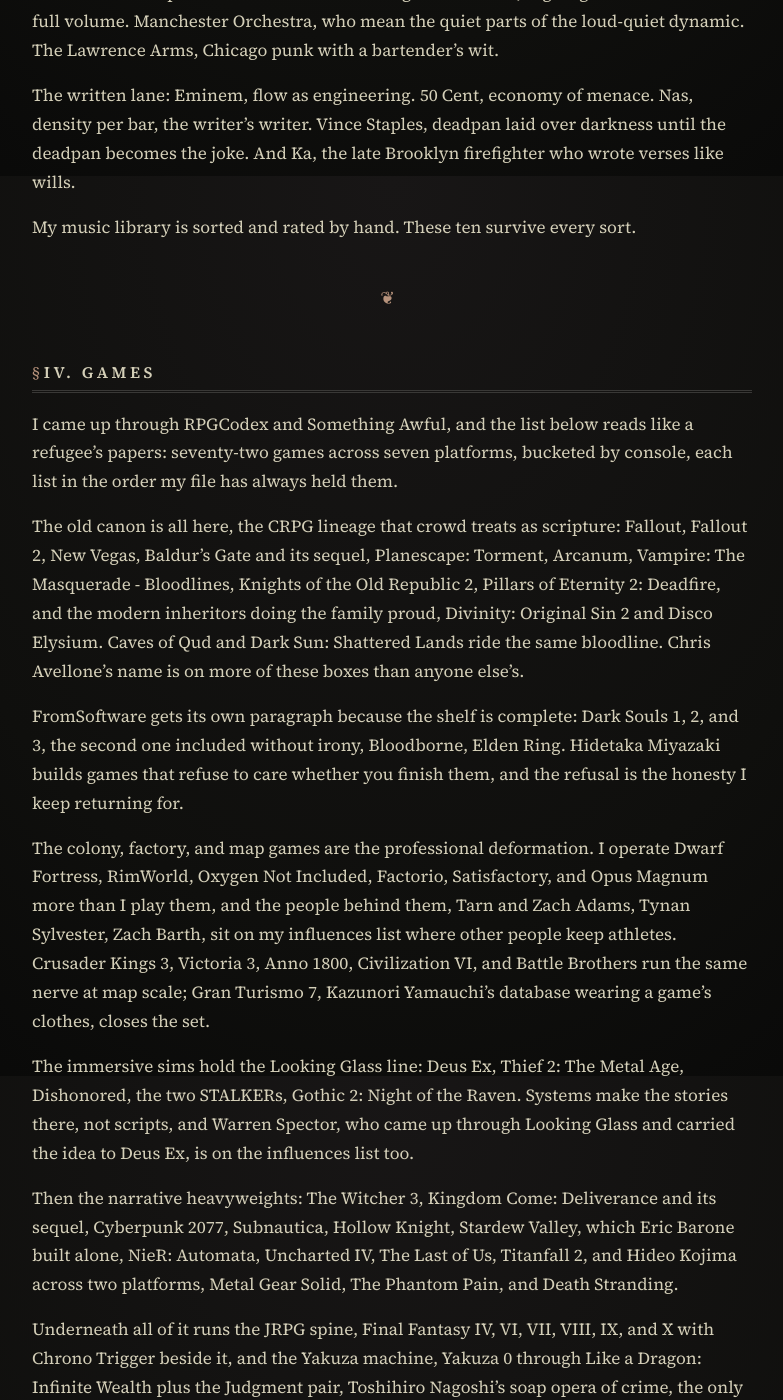
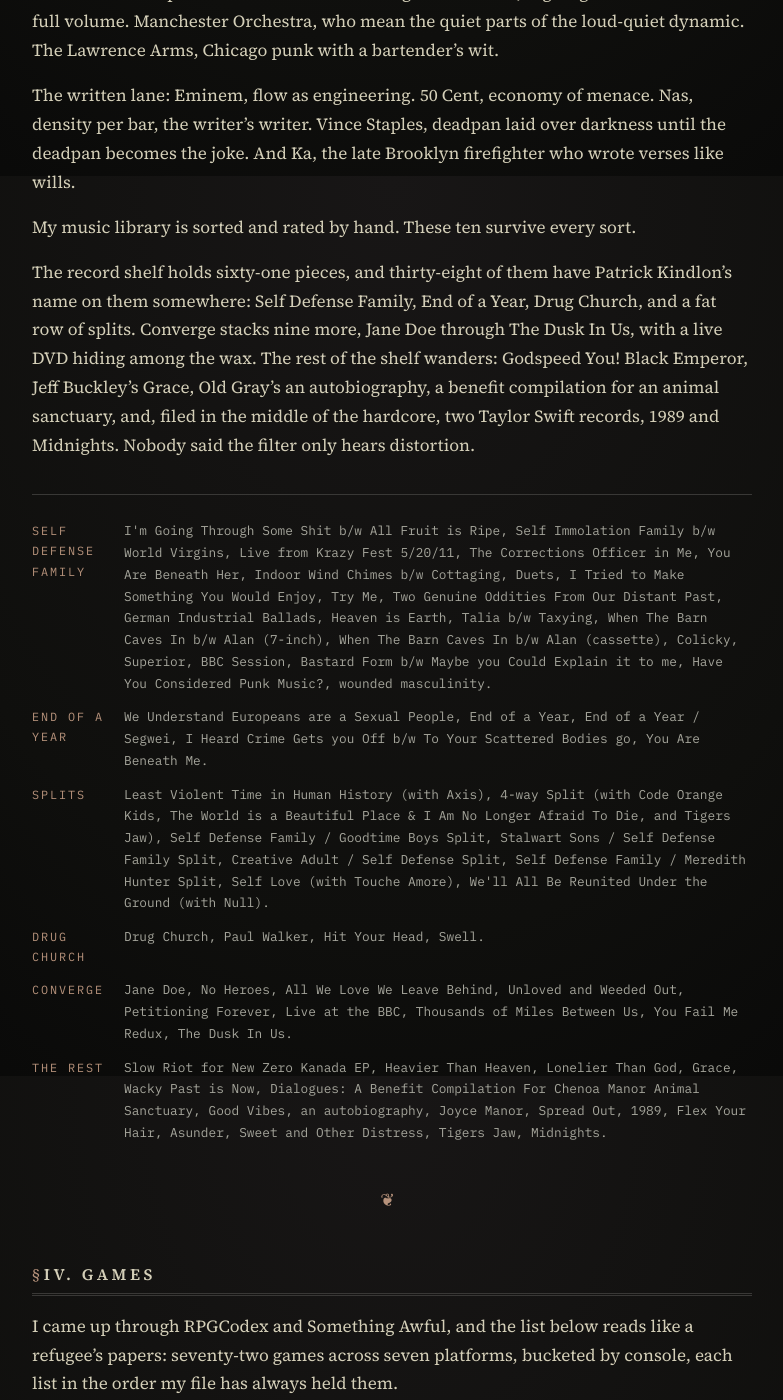
Before and after one commit to VirInvictus/VirInvictus.github.io, a Jekyll site: the page built from canon.md, in a window 1280 px wide and 1400 px high, scrolled down 1624 px. Shown: the whole window, without its empty margins (248-1031 px from the left). Built offline with Jekyll 4.4.1, drawn with Linux system fonts in a browser that asks for light colours; some of the changed text lies outside the part shown.

Commit message:
content: The Influences at /influences/ and the canon's vinyl and board shelves

```diff
--- a/canon.md
+++ b/canon.md
@@ -39,6 +39,23 @@ The written lane: Eminem, flow as engineering. 50 Cent, economy of menace. Nas,
 
 My music library is sorted and rated by hand. These ten survive every sort.
 
+The record shelf holds sixty-one pieces, and thirty-eight of them have Patrick Kindlon's name on them somewhere: Self Defense Family, End of a Year, Drug Church, and a fat row of splits. Converge stacks nine more, Jane Doe through The Dusk In Us, with a live DVD hiding among the wax. The rest of the shelf wanders: Godspeed You! Black Emperor, Jeff Buckley's Grace, Old Gray's an autobiography, a benefit compilation for an animal sanctuary, and, filed in the middle of the hardcore, two Taylor Swift records, 1989 and Midnights. Nobody said the filter only hears distortion.
+
+<dl class="canon-ledger" aria-label="Record archive by artist">
+<dt>Self Defense Family</dt>
+<dd>I'm Going Through Some Shit b/w All Fruit is Ripe, Self Immolation Family b/w World Virgins, Live from Krazy Fest 5/20/11, The Corrections Officer in Me, You Are Beneath Her, Indoor Wind Chimes b/w Cottaging, Duets, I Tried to Make Something You Would Enjoy, Try Me, Two Genuine Oddities From Our Distant Past, German Industrial Ballads, Heaven is Earth, Talia b/w Taxying, When The Barn Caves In b/w Alan (7-inch), When The Barn Caves In b/w Alan (cassette), Colicky, Superior, BBC Session, Bastard Form b/w Maybe you Could Explain it to me, Have You Considered Punk Music?, wounded masculinity.</dd>
+<dt>End of a Year</dt>
+<dd>We Understand Europeans are a Sexual People, End of a Year, End of a Year / Segwei, I Heard Crime Gets you Off b/w To Your Scattered Bodies go, You Are Beneath Me.</dd>
+<dt>Splits</dt>
+<dd>Least Violent Time in Human History (with Axis), 4-way Split (with Code Orange Kids, The World is a Beautiful Place &amp; I Am No Longer Afraid To Die, and Tigers Jaw), Self Defense Family / Goodtime Boys Split, Stalwart Sons / Self Defense Family Split, Creative Adult / Self Defense Split, Self Defense Family / Meredith Hunter Split, Self Love (with Touche Amore), We'll All Be Reunited Under the Ground (with Null).</dd>
+<dt>Drug Church</dt>
+<dd>Drug Church, Paul Walker, Hit Your Head, Swell.</dd>
+<dt>Converge</dt>
+<dd>Jane Doe, No Heroes, All We Love We Leave Behind, Unloved and Weeded Out, Petitioning Forever, Live at the BBC, Thousands of Miles Between Us, You Fail Me Redux, The Dusk In Us.</dd>
+<dt>The rest</dt>
+<dd>Slow Riot for New Zero Kanada EP, Heavier Than Heaven, Lonelier Than God, Grace, Wacky Past is Now, Dialogues: A Benefit Compilation For Chenoa Manor Animal Sanctuary, Good Vibes, an autobiography, Joyce Manor, Spread Out, 1989, Flex Your Hair, Asunder, Sweet and Other Distress, Tigers Jaw, Midnights.</dd>
+</dl>
+
 <p class="ornament ornament--fleuron" aria-hidden="true">❦</p>
 
 ## IV. Games
@@ -50,9 +67,9 @@ The old canon is all here, the CRPG lineage that crowd treats as scripture: Fall
 
 FromSoftware gets its own paragraph because the shelf is complete: Dark Souls 1, 2, and 3, the second one included without irony, Bloodborne, Elden Ring. Hidetaka Miyazaki builds games that refuse to care whether you finish them, and the refusal is the honesty I keep returning for.
 
-The colony, factory, and map games are the professional deformation. I operate Dwarf Fortress, RimWorld, Oxygen Not Included, Factorio, Satisfactory, and Opus Magnum more than I play them, and the people behind them, Tarn and Zach Adams, Tynan Sylvester, Zach Barth, sit on my influences list where other people keep athletes. Crusader Kings 3, Victoria 3, Anno 1800, Civilization VI, and Battle Brothers run the same nerve at map scale; Gran Turismo 7, Kazunori Yamauchi's database wearing a game's clothes, closes the set.
+The colony, factory, and map games are the professional deformation. I operate Dwarf Fortress, RimWorld, Oxygen Not Included, Factorio, Satisfactory, and Opus Magnum more than I play them, and the people behind them, Tarn and Zach Adams, Tynan Sylvester, Zach Barth, sit on [my influences list](/influences/) where other people keep athletes. Crusader Kings 3, Victoria 3, Anno 1800, Civilization VI, and Battle Brothers run the same nerve at map scale; Gran Turismo 7, Kazunori Yamauchi's database wearing a game's clothes, closes the set.
 
-The immersive sims hold the Looking Glass line: Deus Ex, Thief 2: The Metal Age, Dishonored, the two STALKERs, Gothic 2: Night of the Raven. Systems make the stories there, not scripts, and Warren Spector, who came up through Looking Glass and carried the idea to Deus Ex, is on the influences list too.
+The immersive sims hold the Looking Glass line: Deus Ex, Thief 2: The Metal Age, Dishonored, the two STALKERs, Gothic 2: Night of the Raven. Systems make the stories there, not scripts, and Warren Spector, who came up through Looking Glass and carried the idea to Deus Ex, is on [the influences list](/influences/) too.
 
 Then the narrative heavyweights: The Witcher 3, Kingdom Come: Deliverance and its sequel, Cyberpunk 2077, Subnautica, Hollow Knight, Stardew Valley, which Eric Barone built alone, NieR: Automata, Uncharted IV, The Last of Us, Titanfall 2, and Hideo Kojima across two platforms, Metal Gear Solid, The Phantom Pain, and Death Stranding.
 
@@ -75,6 +92,8 @@ Underneath all of it runs the JRPG spine, Final Fantasy IV, VI, VII, VIII, IX, a
 <dd>Romance of the Three Kingdoms II.</dd>
 </dl>
 
+The board shelf runs the same nerve at table scale, nineteen games deep. Uwe Rosenberg's engines, Agricola, Caverna: Cave vs Cave, Patchwork, and A Feast for Odin, are Factorio for the kitchen table: feed the machine, tighten the machine, lose to the machine. Martin Wallace's Brass: Birmingham plays that loop in canal-era England. Antoine Bauza's 7 Wonders and 7 Wonders Duel, Pandemic and On the Brink, and Spirit Island take the dinner-table and co-op shifts. The card games fill the gaps: Jaipur, Sushi Go!, Ticket to Ride: New York, Wingspan, Railroad Ink Challenge, Exploding Kittens, and the accidentally horrifying Here, Kitty, Kitty! And two entries are barely board games at all: Mörk Borg, Pelle Nilsson and Johan Nohr's doom-metal RPG, Nohr sitting on [my influences list](/influences/) for exactly this art direction, and Thousand Year-Old Vampire, a solo journaling RPG about a vampire outliving every person it loves.
+
 <p class="ornament ornament--asterism" aria-hidden="true">⁂</p>
 
 The canon changes rarely and only by conviction: things earn their place or they stay off. Everything on the front page is downstream of this page.
--- /dev/null
+++ b/influences.md
@@ -0,0 +1,70 @@
+---
+layout: default
+image: /assets/img/og-card.png
+title: "The Influences"
+description: "The people behind the canon: designers, programmers, cooks, and thinkers whose work and example shaped what gets built here."
+permalink: /influences/
+---
+
+<h1>The Influences</h1>
+
+<p class="codex-meta">designers <span class="stack-sep" aria-hidden="true">·</span> programmers <span class="stack-sep" aria-hidden="true">·</span> cooks <span class="stack-sep" aria-hidden="true">·</span> thinkers</p>
+
+<div markdown="1" class="dropcap">
+The canon mentions an influences list twice and lets the phrase do its own work. This is that list. It is a workshop ledger of people whose working habits I study and whose decisions I quote at my own projects. Admiring a way of working is not signing off on a person: the ledger keeps what was useful and leaves the rest. The canon already speaks for the books, the records, and the games. This page speaks for the hands that made them, and for the rooms the canon has no floor plan for.
+</div>
+
+## I. The Designers
+{: #designers}
+
+Game designers anchor this page because games are where systems and authorship turn out to be the same discipline. Hidetaka Miyazaki builds worlds that decline to explain themselves; what I keep from him is the confidence that a reader who has to work will remember what they learn. Chris Avellone wrote Planescape, Knights of the Old Republic 2, and stretches of New Vegas, and his companions taught me to treat a character as a subsystem: entry points, failure modes, consequences attached. Swen Vincke's Larian carried the same CRPG line into the present, and Divinity: Original Sin 2 is the proof it still runs.
+
+The simulation people are the professional deformation. Tarn and Zach Adams have kept Dwarf Fortress alive since 2002 on one thesis: a simulation honestly simulated beats any scripted plot. Tynan Sylvester wrote the textbook on game design and then shipped the laboratory to test it in. Zach Barth builds puzzles that quietly teach real engineering; Opus Magnum is a compiler with an alchemy story stapled to it, and I have written worse makefiles.
+
+Warren Spector learned the craft at Looking Glass beside Doug Church and Harvey Smith, then built Deus Ex on the idea: one city, and every problem answers to more than one tool. Build the sandbox, let the player's choices write the plot; that stance is the closest thing my own projects have to a philosophy.
+
+Then the obsessives, who each picked one thing and outlasted everybody: Kazunori Yamauchi has tuned one racing franchise since 1997 until the database inside it became the game; Toshihiro Nagoshi spent a decade insisting a crime epic should stop for dinner whenever it wants, and the insistence made the series; Eric Barone built Stardew Valley alone across four years, the existence proof I keep for every solo project; and Hideo Kojima walked out of a corporation with his own name and kept shipping, which is also a systems lesson if you squint.
+
+<p class="ornament ornament--fleuron" aria-hidden="true">❦</p>
+
+## II. The Programmers
+{: #programmers}
+
+The programmers are why my dotfiles are a git repository and my scripts read the way they read. Brian Kernighan, Dennis Ritchie, and Ken Thompson built the basement: the C book, the pipe, tools that do one thing well. Rob Pike carried the creed forward and co-designed UTF-8, the quietest piece of world-engineering in the stack. Fabrice Bellard is the kind of outlier the field produces roughly one of per generation: FFmpeg, QEMU, TCC, projects that look like decades of work and arrive as weekends.
+
+John Carmack rewrote what a personal computer could be asked to do, one frame budget at a time. Linus Torvalds shipped early for thirty years and the world's infrastructure came along with the habit. Bram Moolenaar maintained Vim for three decades, charityware the whole way, the proceeds going to children's charities in Uganda. And DHH builds opinionated software on purpose, frameworks that argue. Every tool in the codex that has a stance is borrowing from that temperament.
+
+<p class="ornament ornament--fleuron" aria-hidden="true">❦</p>
+
+## III. The Cooks
+{: #cooks}
+
+I cooked for a living before any of this, and the kitchen people are where the spine came from. Anthony Bourdain proved that telling the truth about a trade beats having a spotless one. Harold McGee's On Food and Cooking was my first systems manual: a field read as chemistry, heat and time and collagen, and I have read every field that way since. Thomas Keller runs precision as respect for the person on the other side of the plate. Marco Pierre White became the youngest three-star chef in the world and then gave the stars back, which remains the best lesson in exits I have ever seen. Will Guidara and Danny Meyer turned hospitality into a design discipline: kindness, deliberate and measurable. David Chang keeps the cost on the table: the honest ledger of what building something takes out of the builder.
+
+<p class="ornament ornament--fleuron" aria-hidden="true">❦</p>
+
+## IV. The Thinkers
+{: #thinkers}
+
+Charlie Munger is the reason I read outside the field: collect a model from every discipline you bother to learn, and judgment compounds like interest. Morgan Housel writes finance the way I want everything written: the numbers are the easy half, the people are the plot. Patrick Kindlon fronts two bands and says the true thing on stage whether or not it sells: the closest working model of my one filter, that genuine effort passes and performance fails. And Ka, the Brooklyn firefighter, treated verse as a trade practiced after shift and wrote like it: every bar signed and notarized.
+
+<dl class="canon-ledger" aria-label="Influences archive by domain">
+<dt>Writers</dt>
+<dd>Steven Erikson, Glen Cook, Robin Hobb, Quinton "Quinns" Smith.</dd>
+<dt>Artists</dt>
+<dd>Marilyn Manson, Eminem.</dd>
+<dt>Cooks</dt>
+<dd>Priya Krishna, Daniel Patterson, Danny Bowien, David McMillan, Frederic Morin, Daniel Humm.</dd>
+<dt>Business</dt>
+<dd>Steve Jobs.</dd>
+<dt>Designers</dt>
+<dd>Johan Nohr, Hiroyuki Ito, Josh Sawyer, Hironobu Sakaguchi, Yuji Horii, Robert Kurvitz, Yoko Taro, Tim Cain, Sid Meier, Soren Johnson, Leonard Boyarsky, Jason Anderson, Ray Muzyka, Greg Zeschuk, James Ohlen, Martin Anward, Henrik Fåhraeus, Alexander Oltner, Johan Andersson, Justin M. Keyes, Vincent Baker, Jonathan Blow, Lucas Pope, Folke Lemaitre, Henrik Lissner, Nir Arbe, Christophe Dumez, Dave Teare, Eugen Rochko, Dario Amodei, Daniela Amodei.</dd>
+<dt>Visual artists</dt>
+<dd>Zdzisław Beksiński, Peter Hoffer.</dd>
+</dl>
+
+<p class="ornament ornament--asterism" aria-hidden="true">⁂</p>
+
+The rest of the list runs below, grouped the way my notes have always kept it, thinned only by the portraits above. It changes as slowly as the canon does: a name earns its place by surviving contact with my own work. Most of what the codex builds is downstream of somebody on this page.
+
+<p class="post__back"><a href="{{ '/canon/' | relative_url }}">← Return to the canon</a></p>
```
Also changed, not shown: AGENTS.md (+2 -1 lines).
